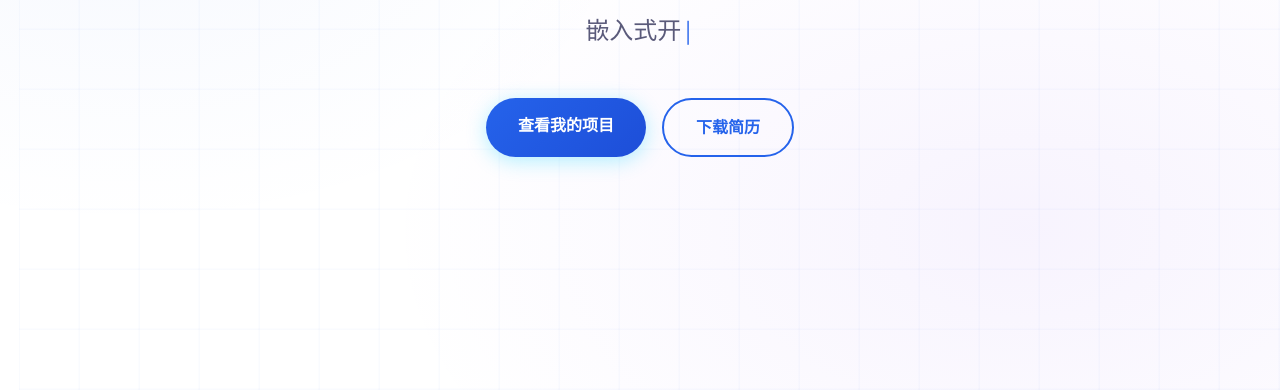
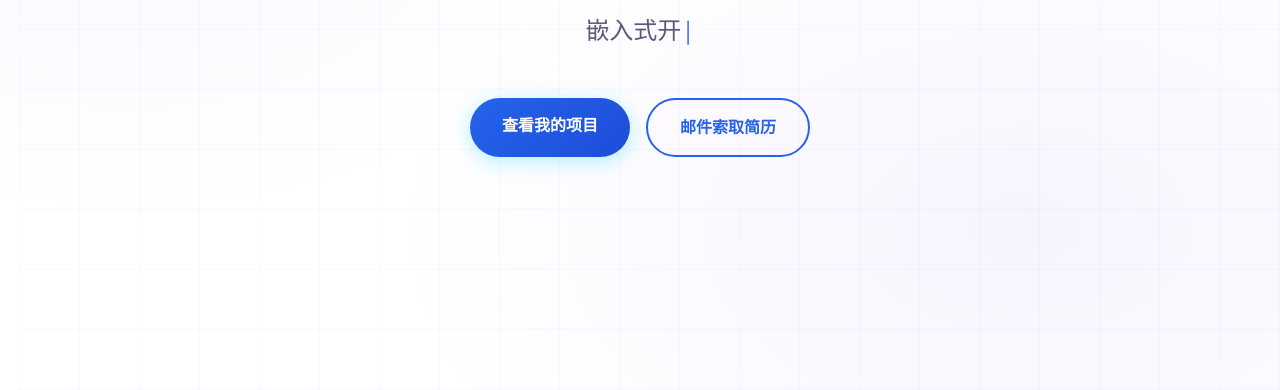
Before and after one commit to suanlayu666/SuanLayu_Web, a plain HTML site: page index.html in a window 1280 px wide. Shown: the part 410-800 px from the top of the page. Drawn offline with Linux system fonts and the light colour scheme.

Commit message:
deletepdf

```diff
--- a/index.html
+++ b/index.html
@@ -35,7 +35,7 @@
             </p>
             <div class="hero-cta">
                 <a href="#projects" class="btn btn-primary">查看我的项目</a>
-                <a href="file/酸辣鱼简历.pdf" class="btn btn-outline" target="_blank">下载简历</a>
+                <a href="mailto:202521111421@mail.scuec.edu.cn?subject=索取简历" class="btn btn-outline">邮件索取简历</a>
             </div>
         </div>
         <div class="hero-bg"></div>
```
